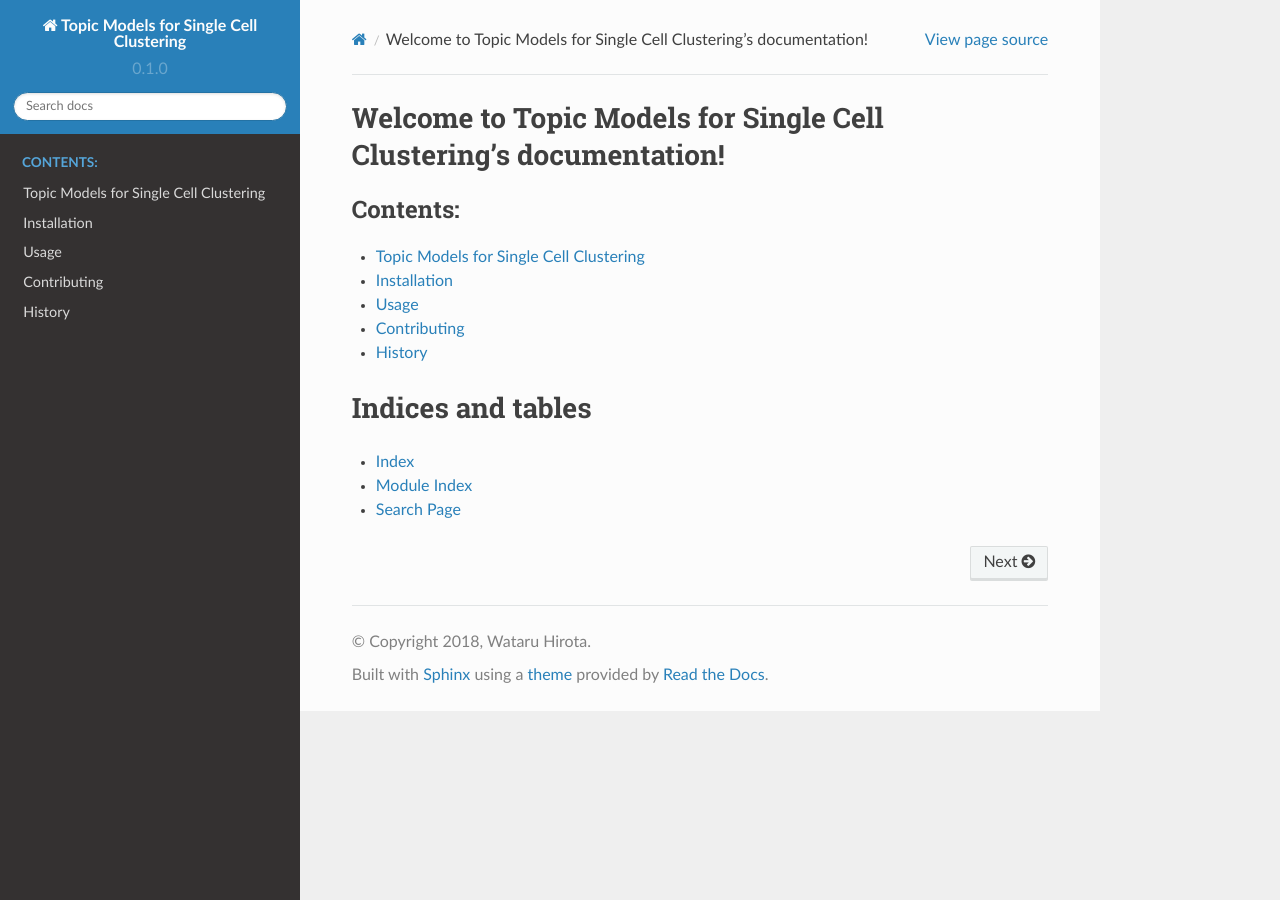
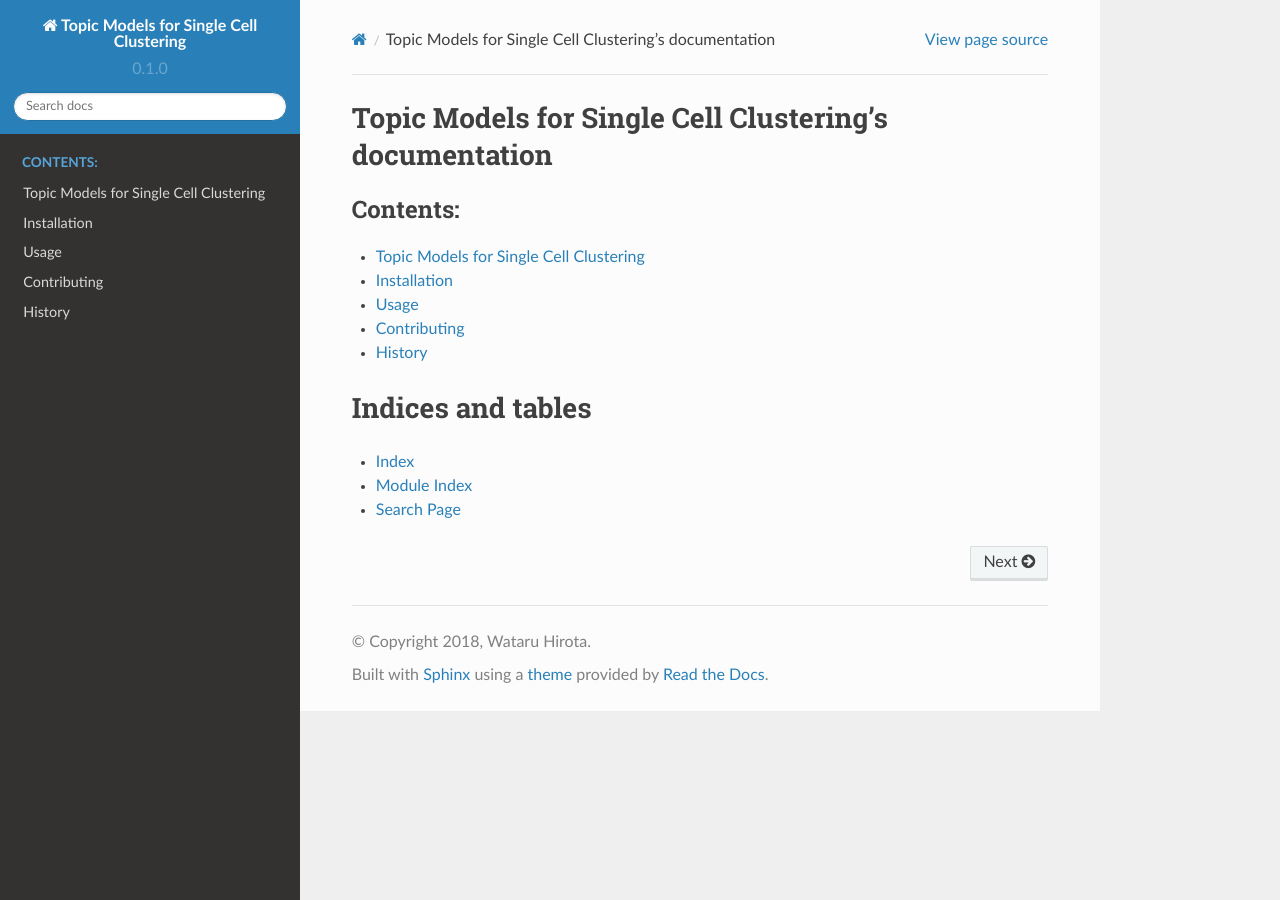
Before and after one commit to tarohi24/tmscc, a Sphinx documentation site: the page built from docs/index.rst, in a window 1280 px wide. Built offline with Sphinx 7.4.7 and the Read the Docs theme 2.0.0, drawn with Linux system fonts in a browser that asks for light colours; pages that are not in the unit, such as notebooks, are missing from menus.

Commit message:
mod document link

```diff
--- a/README.rst
+++ b/README.rst
@@ -69,4 +69,6 @@
 Credits
 -------
 
-* This package owes what this is to `Mallet http://mallet.cs.umass.edu/`_. Thank you for the wonderful toolkit!
+* This package owes what this is to `Mallet`_. Thank you for the wonderful toolkit!
+
+.. _Mallet: http://mallet.cs.umass.edu/
--- a/docs/index.rst
+++ b/docs/index.rst
@@ -1,4 +1,4 @@
-Welcome to Topic Models for Single Cell Clustering's documentation!
+Topic Models for Single Cell Clustering's documentation
 ======================================
 
 .. toctree::
```
